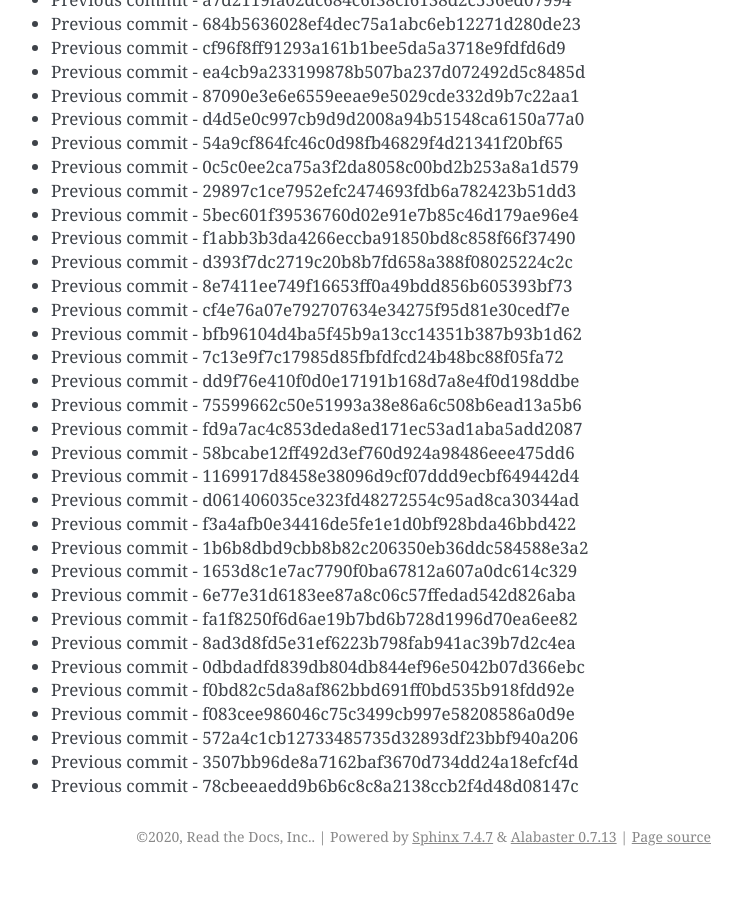
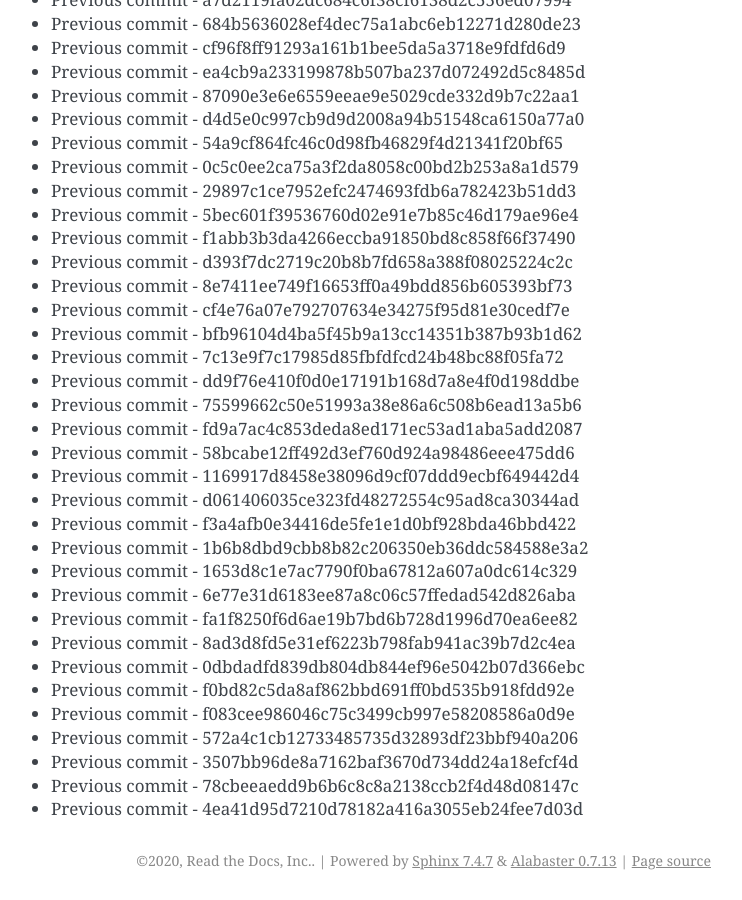
Before and after one commit to readthedocs/rtd-git-stresstest, a Sphinx documentation site: the page built from docs/updates.rst, in a window 1280 px wide and 900 px high, scrolled down 55269 px. Shown: the whole window, without its empty margins (399-1141 px from the left). Built offline with Sphinx 7.4.7, drawn with Linux system fonts in a browser that asks for light colours; before the commit the page ends 56145 px from its top, so only the background shows below that.

Commit message:
Generating commit from previous: 4ea41d95d7210d78182a416a3055eb24fee7d03d

```diff
--- a/docs/updates.rst
+++ b/docs/updates.rst
@@ -2354,3 +2354,4 @@ It can be tested for any performance characteristics.
 * Previous commit - 572a4c1cb12733485735d32893df23bbf940a206
 * Previous commit - 3507bb96de8a7162baf3670d734dd24a18efcf4d
 * Previous commit - 78cbeeaedd9b6b6c8c8a2138ccb2f4d48d08147c
+* Previous commit - 4ea41d95d7210d78182a416a3055eb24fee7d03d
```
